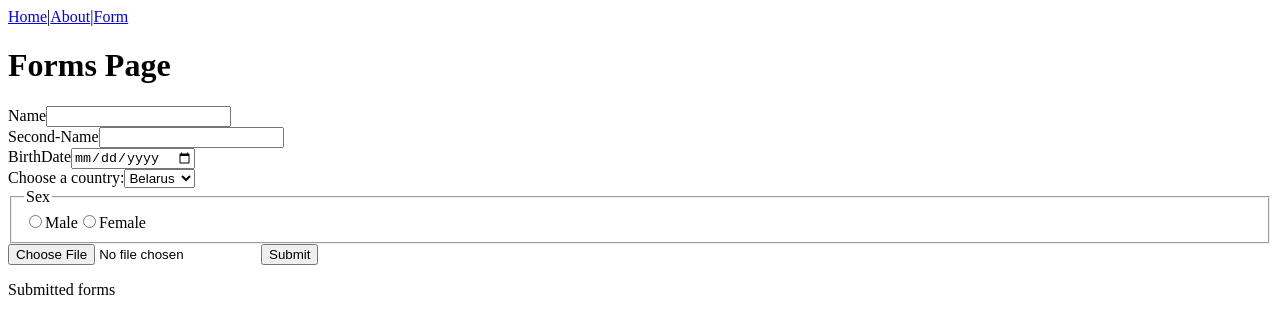
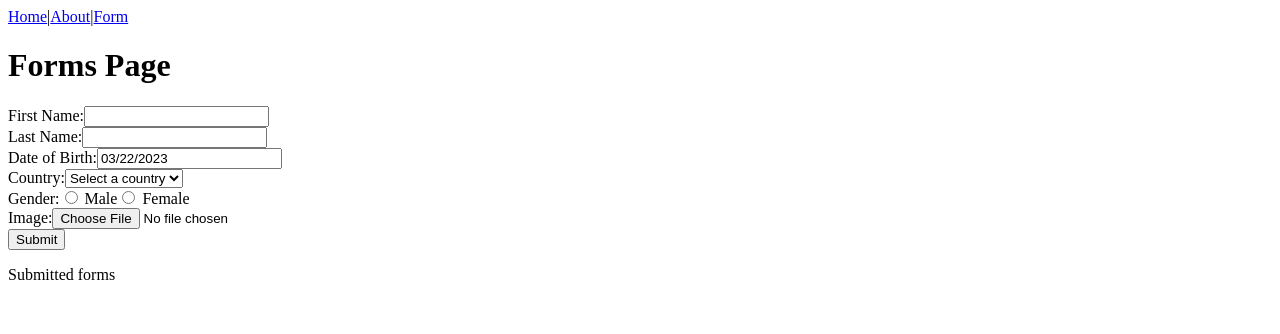
Before and after one commit to vladkov15/RS-School-React, a React (Vite) app in the folder task2-app/: page /form in a window 1280 px wide. Shown: the top 334 px of the page. Built offline with nearby package versions, Linux system fonts and the light colour scheme.

Commit message:
feat: change some components and add new dependensencies

```diff
--- a/task2-app/package.json
+++ b/task2-app/package.json
@@ -17,12 +17,14 @@
     "localforage": "^1.10.0",
     "match-sorter": "^6.3.1",
     "react": "^18.2.0",
+    "react-datepicker": "^4.11.0",
     "react-dom": "^18.2.0",
     "react-router-dom": "^6.9.0",
     "sort-by": "^1.2.0"
   },
   "devDependencies": {
     "@types/react": "^18.0.28",
+    "@types/react-datepicker": "^4.10.0",
     "@types/react-dom": "^18.0.11",
     "@typescript-eslint/eslint-plugin": "^5.22.0",
     "@typescript-eslint/parser": "^5.22.0",
--- a/task2-app/src/components/Form.tsx
+++ /dev/null
@@ -1,193 +0,0 @@
-import React, { Component } from 'react';
-
-interface FormState {
-  name: string | undefined;
-  second_name: string | undefined;
-  date: string | undefined;
-  country: string | undefined;
-  sex: string | undefined;
-  image: string | undefined;
-}
-
-class Form extends Component<{ setForm: () => void }, FormState> {
-  inputName: React.RefObject<HTMLInputElement>;
-  inputSecondName: React.RefObject<HTMLInputElement>;
-  inputDate: React.RefObject<HTMLInputElement>;
-  selectCountry: React.RefObject<HTMLSelectElement>;
-  inputSex: React.RefObject<HTMLInputElement>;
-  inputFile: React.RefObject<HTMLInputElement>;
-  constructor(props: { setForm: () => void }) {
-    super(props);
-    this.inputName = React.createRef();
-    this.inputSecondName = React.createRef();
-    this.inputDate = React.createRef();
-    this.selectCountry = React.createRef();
-    this.inputSex = React.createRef();
-    this.inputFile = React.createRef();
-    this.state = {
-      name: '',
-      second_name: '',
-      date: '',
-      country: '',
-      sex: '',
-      image: '',
-    };
-  }
-
-  onChangeInput = (event: React.ChangeEvent<HTMLInputElement>) => {
-    this.setState((prev) => ({ ...prev, [event.target.name]: event.target.value }));
-  };
-
-  onChangeName = () => {
-    this.setState({
-      name: this.inputName.current?.value,
-    });
-  };
-
-  onChangeSecondName = () => {
-    this.setState({
-      second_name: this.inputSecondName.current?.value,
-    });
-  };
-
-  onChangeDate = () => {
-    this.setState({
-      date: this.inputDate.current?.value,
-    });
-  };
-
-  onChangeCountry = () => {
-    this.setState({
-      country: this.selectCountry.current?.value,
-    });
-  };
-
-  onChangeSex = () => {
-    this.setState({
-      sex: this.inputSex.current?.value,
-    });
-  };
-
-  onChangeFile = () => {
-    this.setState({
-      image: URL.createObjectURL(this.inputFile.current!.files![0]),
-    });
-  };
-
-  clearForm = () => {
-    if (this.inputName.current) this.inputName.current.value = '';
-    if (this.inputSecondName.current) this.inputSecondName.current.value = '';
-    if (this.inputDate.current) this.inputDate.current.value = '';
-    if (this.inputSex.current) this.inputSex.current.value = '';
-    if (this.inputFile.current) this.inputFile.current.value = '';
-  };
-  submitForm(event: React.FormEvent) {
-    event.preventDefault();
-    if (!localStorage.forms) {
-      localStorage.setItem('forms', JSON.stringify([this.state]));
-      this.props.setForm();
-      this.clearForm;
-      return;
-    }
-    localStorage.forms = JSON.stringify([...JSON.parse(localStorage.forms), this.state]);
-    this.clearForm;
-    this.props.setForm();
-  }
-
-  render() {
-    return (
-      <form onSubmit={(e) => this.submitForm(e)}>
-        <div>
-          <div>
-            <label>
-              Name
-              <input
-                name="name"
-                value={this.state.name}
-                ref={this.inputName}
-                onInput={this.onChangeName}
-                type="text"
-                required
-              />
-            </label>
-          </div>
-          <div>
-            <label>
-              Second-Name
-              <input
-                name="second_name"
-                value={this.state.second_name}
-                ref={this.inputSecondName}
-                onInput={this.onChangeSecondName}
-                type="text"
-                required
-              />
-            </label>
-          </div>
-          <div>
-            <label>
-              BirthDate
-              <input
-                name="date"
-                defaultValue={this.state.date}
-                ref={this.inputDate}
-                onInput={this.onChangeDate}
-                type="date"
-                required
-              />
-            </label>
-          </div>
-          <div>
-            <label>
-              Choose a country:
-              <select
-                name="country"
-                ref={this.selectCountry}
-                onChange={this.onChangeCountry}
-                required
-              >
-                <option value="Belarus">Belarus</option>
-                <option value="Russian">Russian</option>
-                <option value="Ukraine">Ukraine</option>
-                <option value="Other">Other</option>
-              </select>
-            </label>
-          </div>
-          <div>
-            <fieldset>
-              <legend>Sex</legend>
-              <label>
-                <input
-                  name="sex"
-                  type="radio"
-                  value="male"
-                  checked={this.state.sex === 'male'}
-                  ref={this.inputSex}
-                  onChange={this.onChangeSex}
-                  data-heard="Male"
-                />
-                Male
-              </label>
-              <label>
-                <input
-                  name="sex"
-                  type="radio"
-                  value="female"
-                  checked={this.state.sex === 'female'}
-                  ref={this.inputSex}
-                  onChange={this.onChangeSex}
-                  data-heard="Female"
-                />
-                Female
-              </label>
-            </fieldset>
-          </div>
-          <input ref={this.inputFile} onChange={this.onChangeFile} type="file" required />
-          <button type="submit">Submit</button>
-        </div>
-      </form>
-    );
-  }
-}
-
-export default Form;
--- /dev/null
+++ b/task2-app/src/components/Form/FormCard.tsx
@@ -0,0 +1,23 @@
+import { IForm } from '../../models/types';
+
+interface IFormCardProps {
+  data: IForm;
+}
+function normilizeDate(data: Date) {
+  const date = data.toString().split('T');
+  return date[0];
+}
+const FormCard = ({ data }: IFormCardProps) => {
+  return (
+    <div>
+      <img  width="300px" height="300px" />
+      <p>Name: {data.firstName}</p>
+      <p>Second-Name: {data.lastName}</p>
+      <p>Date: {normilizeDate(data.dateOfBirth)}</p>
+      <p>From: {data.country}</p>
+      <p>Sex: {data.gender}</p>
+    </div>
+  );
+};
+
+export default FormCard;
--- a/task2-app/src/components/MyForm.tsx
+++ b/task2-app/src/components/Form/MyForm.tsx
@@ -1,4 +1,6 @@
 import React, { useState } from 'react';
+import DatePicker from 'react-datepicker'
+import 'react-datepicker/dist/react-datepicker.css';
 
 interface FormData {
   firstName: string;
@@ -8,8 +10,13 @@ interface FormData {
   gender: string;
   image: File | null;
 }
+interface MyFormProps {
+  onSubmit: () => void;
+}
 
-const MyForm: React.FC = () => {
+const MyForm: React.FC<MyFormProps>  = ({ onSubmit }) => {
+
+
   const [formData, setFormData] = useState<FormData>({
     firstName: '',
     lastName: '',
@@ -36,6 +43,13 @@ const MyForm: React.FC = () => {
 
   const handleSubmit = (event: React.FormEvent<HTMLFormElement>) => {
     event.preventDefault();
+    if (!localStorage.forms) {
+      localStorage.setItem('forms', JSON.stringify([formData]));
+      onSubmit()
+      return;
+    }
+    localStorage.forms = JSON.stringify([...JSON.parse(localStorage.forms), formData]);
+    onSubmit()
     console.log(formData);
   };
 
@@ -54,6 +68,7 @@ const MyForm: React.FC = () => {
       <label>
         Date of Birth:
         <DatePicker selected={formData.dateOfBirth} onChange={handleDateChange} />
+
       </label>
       <br />
       <label>
@@ -68,8 +83,8 @@ const MyForm: React.FC = () => {
       <br />
       <label>
         Gender:
-        <input type="checkbox" name="gender" value="male" onChange={handleInputChange} /> Male
-        <input type="checkbox" name="gender" value="female" onChange={handleInputChange} /> Female
+        <input type="radio" name="gender" value="male" onChange={handleInputChange} /> Male
+        <input type="radio" name="gender" value="female" onChange={handleInputChange} /> Female
       </label>
       <br />
       <label>
--- a/task2-app/src/components/FormCard.tsx
+++ /dev/null
@@ -1,22 +0,0 @@
-import React from 'react';
-
-import { IForm } from '../models/types';
-
-interface IFormCardProps {
-  data: IForm;
-}
-
-const FormCard = ({ data }: IFormCardProps) => {
-  return (
-    <div>
-      <img id={data.image} width="300px" height="300px" />
-      <p>Name: {data.name}</p>
-      <p>Second-Name: {data.second_name}</p>
-      <p>Date: {data.date}</p>
-      <p>From: {data.country}</p>
-      <p>Sex: {data.sex}</p>
-    </div>
-  );
-};
-
-export default FormCard;
--- a/task2-app/src/components/Cards.tsx
+++ b/task2-app/src/components/Search/Cards.tsx
@@ -1,7 +1,7 @@
 import { Component } from 'react';
-import { ICard } from '../models/types';
+import { ICard } from '../../models/types';
 import Card from './Card';
-import '../style/Cards.css';
+import '../../style/Cards.css';
 
 class Cards extends Component<{ items: ICard[] }> {
   render() {
--- a/task2-app/src/components/Search.tsx
+++ b/task2-app/src/components/Search/Search.tsx
@@ -1,6 +1,6 @@
 import React, { useState, useEffect } from 'react';
-import searchSvg from '../assets/iconsearch.png';
-import '../style/root.css';
+import searchSvg from '../../assets/iconsearch.png';
+import '../../style/root.css';
 
 interface SearchProps {
   search: string;
--- a/task2-app/src/routes/FormPage.tsx
+++ b/task2-app/src/routes/FormPage.tsx
@@ -1,8 +1,9 @@
 import React, { useState, useEffect } from 'react';
-import Form from '../components/Form';
-import FormCard from '../components/FormCard';
+
+import FormCard from '../components/Form/FormCard';
 import { IForm } from '../models/types';
 import DefaultLayout from '../layouts/DefaultLayout';
+import MyForm from '../components/Form/MyForm';
 
 const FormsPage = () => {
   const [forms, setForms] = useState<IForm[]>([]);
@@ -22,12 +23,12 @@ const FormsPage = () => {
       <DefaultLayout />
       <div>
         <h1>Forms Page</h1>
-        <Form setForm={setForm} />
+        <MyForm onSubmit={setForm} />
         <div>
           <p>Submitted forms</p>
           <div>
             {forms.map((form, i) => {
-              return <FormCard data={form} key={form.name + i} />;
+              return <FormCard data={form} key={form.firstName + i} />;
             })}
           </div>
         </div>
--- a/task2-app/src/routes/RootPage.tsx
+++ b/task2-app/src/routes/RootPage.tsx
@@ -1,6 +1,6 @@
 import React, { useState } from 'react';
-import Cards from '../components/Cards';
-import Search from '../components/Search';
+import Cards from '../components/Search/Cards';
+import Search from '../components/Search/Search';
 import DefaultLayout from '../layouts/DefaultLayout';
 import { ICard } from '../models/types';
 import { data } from '../data/data';
```
Also changed, not shown: task2-app/src/components/Search/Card.tsx (renamed from task2-app/src/components/Card.tsx, +5 -5 lines), task2-app/src/models/types.ts (+5 -5 lines), 2 other files (tests, documents, lock files or other folders).
